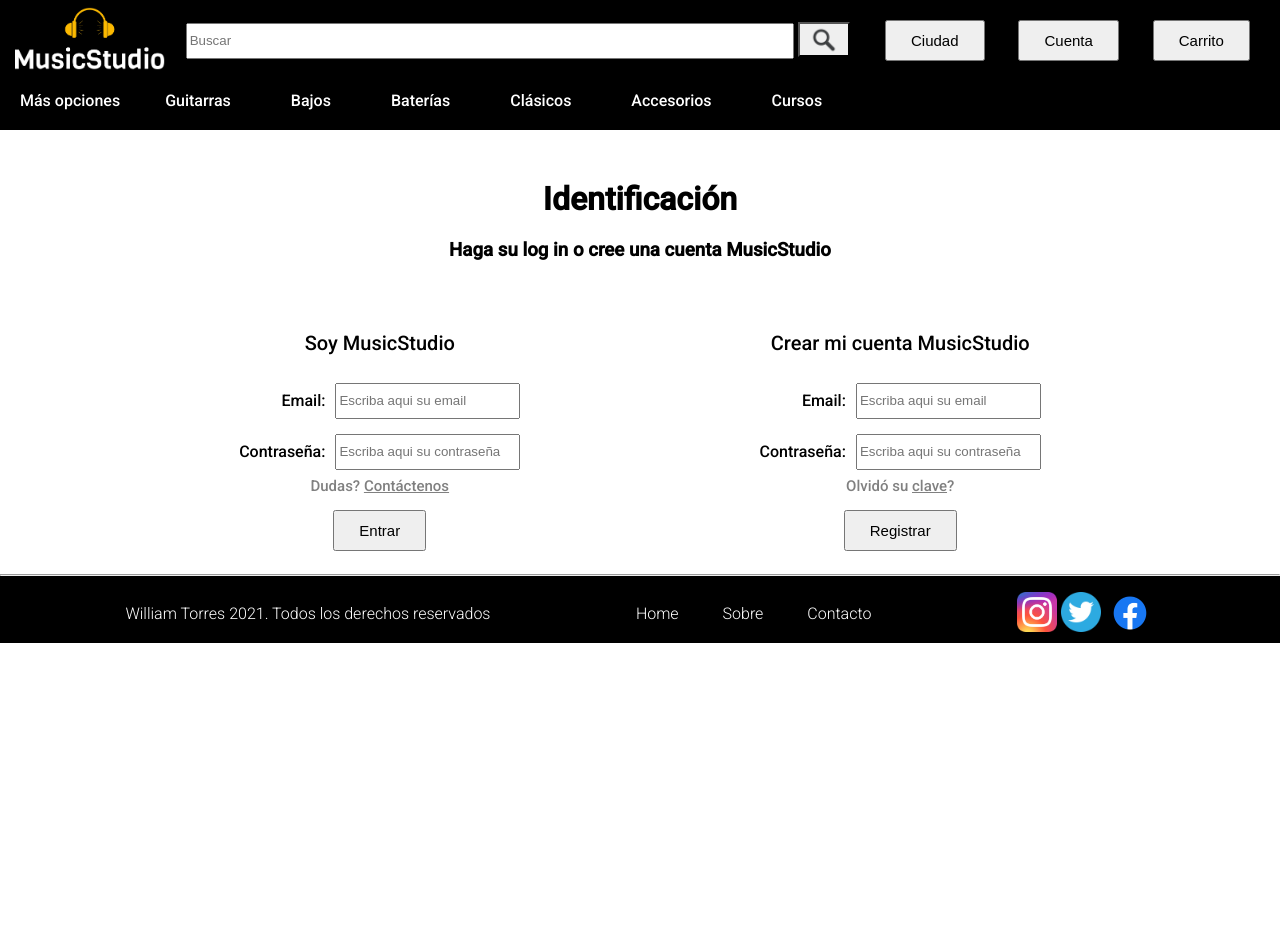
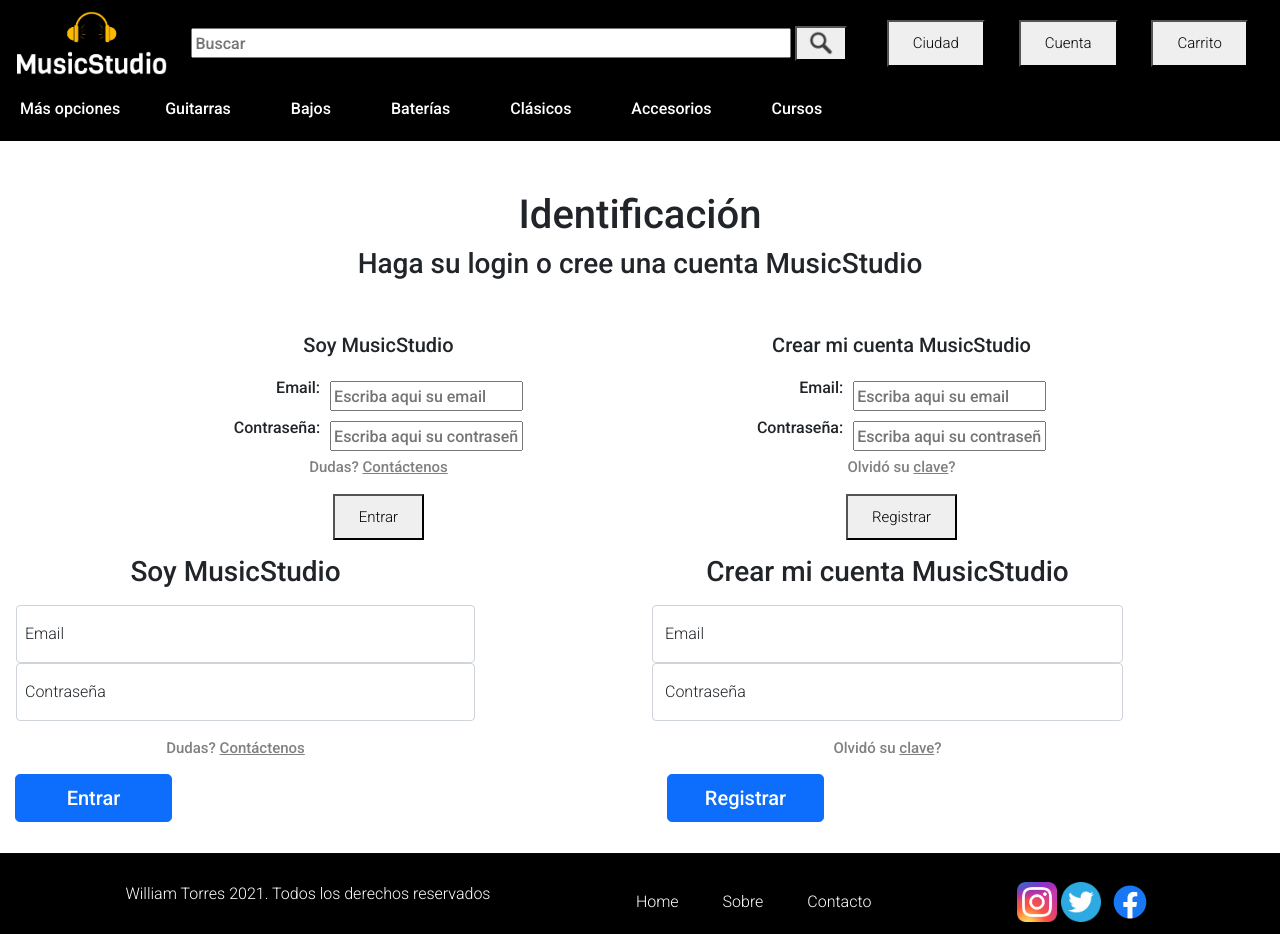
Before and after one commit to willtorresf/proyecto-guitarras, a plain HTML site: page pages/user-account.html in a window 1280 px wide. Before the commit the page ends 800 px from the top, so only its background shows below. Drawn offline with nearby package versions, Linux system fonts and the light colour scheme.

Commit message:
Bootstrap in account

```diff
--- a/pages/user-account.html
+++ b/pages/user-account.html
@@ -4,6 +4,9 @@
     <meta charset="UTF-8">
     <meta http-equiv="X-UA-Compatible" content="IE=edge">
     <meta name="viewport" content="width=device-width, initial-scale=1.0">
+
+    <!--=====Bootstrap========-->
+    <link rel="stylesheet" href="../bootstrap-5.1.3-dist/css/bootstrap.css">
 
     <link rel="stylesheet" href="../css/main.css">
 
@@ -79,7 +82,7 @@
         <div class="text-account">
             <h1>Identificación</h1>
 
-            <h3>Haga su log in o cree una cuenta MusicStudio</h3>
+            <h3>Haga su login o cree una cuenta MusicStudio</h3>
         </div>
 
         <div class="account">
@@ -102,6 +105,49 @@
                 <input class="input2" type="text" placeholder="Escriba aqui su contraseña">
                 <p class="message">Olvidó su <a href="">clave</a>?</p>
                 <button class="button-account">Registrar</button>
+            </div>
+        </div>
+
+
+
+        <div class="conteiner">
+            <div class="row">
+                <div class="col-6 form-signin">
+                    <form>
+                        <h1 class="h3 mb-3 fw-normal text-center w-75">Soy MusicStudio</h1>
+
+                        <div class="form-floating ps-3">
+                            <input type="email" class="form-control w-75" id="floatingInput" placeholder="nombre@ejemplo.com">
+                            <label for="floatingInput" class="ps-4">Email</label>
+                        </div>
+
+                        <div class="form-floating ps-3">
+                            <input type="password" class="form-control w-75" id="floatingPassword" placeholder="Contraseña">
+                            <label for="floatingPassword" class="ps-4">Contraseña</label>
+                        </div>
+                        <p class="message text-center mt-3 w-75">Dudas? <a href="contact.html">Contáctenos</a></p>
+
+                        <button class="btn btn-lg btn-primary w-25" type="submit">Entrar</button>
+                    </form>
+                </div>
+
+                <div class="col-6 form-signin">
+                    <form>
+                        <h1 class="h3 mb-3 fw-normal text-center w-75">Crear mi cuenta MusicStudio</h1>
+
+                        <div class="form-floating">
+                            <input type="email" class="form-control w-75" id="floatingInput" placeholder="nombre@ejemplo.com">
+                            <label for="floatingInput">Email</label>
+                        </div>
+
+                        <div class="form-floating">
+                            <input type="password" class="form-control w-75" id="floatingPassword" placeholder="Contraseña">
+                            <label for="floatingPassword">Contraseña</label>
+                        </div>
+                        <p class="message text-center mt-3 w-75">Olvidó su <a href="">clave</a>?</p>
+                        <button class="btn btn-lg btn-primary w-25" type="submit">Registrar</button>
+                    </form>
+                </div>
             </div>
         </div>
     </main>
@@ -149,5 +195,8 @@
             </div>
         </div>
     </footer>
+    <!--=====Links JS========-->
+    <script src="https://cdn.jsdelivr.net/npm/@popperjs/core@2.10.2/dist/umd/popper.min.js" integrity="sha384-7+zCNj/IqJ95wo16oMtfsKbZ9ccEh31eOz1HGyDuCQ6wgnyJNSYdrPa03rtR1zdB" crossorigin="anonymous"></script>
+    <script src="https://cdn.jsdelivr.net/npm/bootstrap@5.1.3/dist/js/bootstrap.min.js" integrity="sha384-QJHtvGhmr9XOIpI6YVutG+2QOK9T+ZnN4kzFN1RtK3zEFEIsxhlmWl5/YESvpZ13" crossorigin="anonymous"></script>
 </body>
 </html>
```
